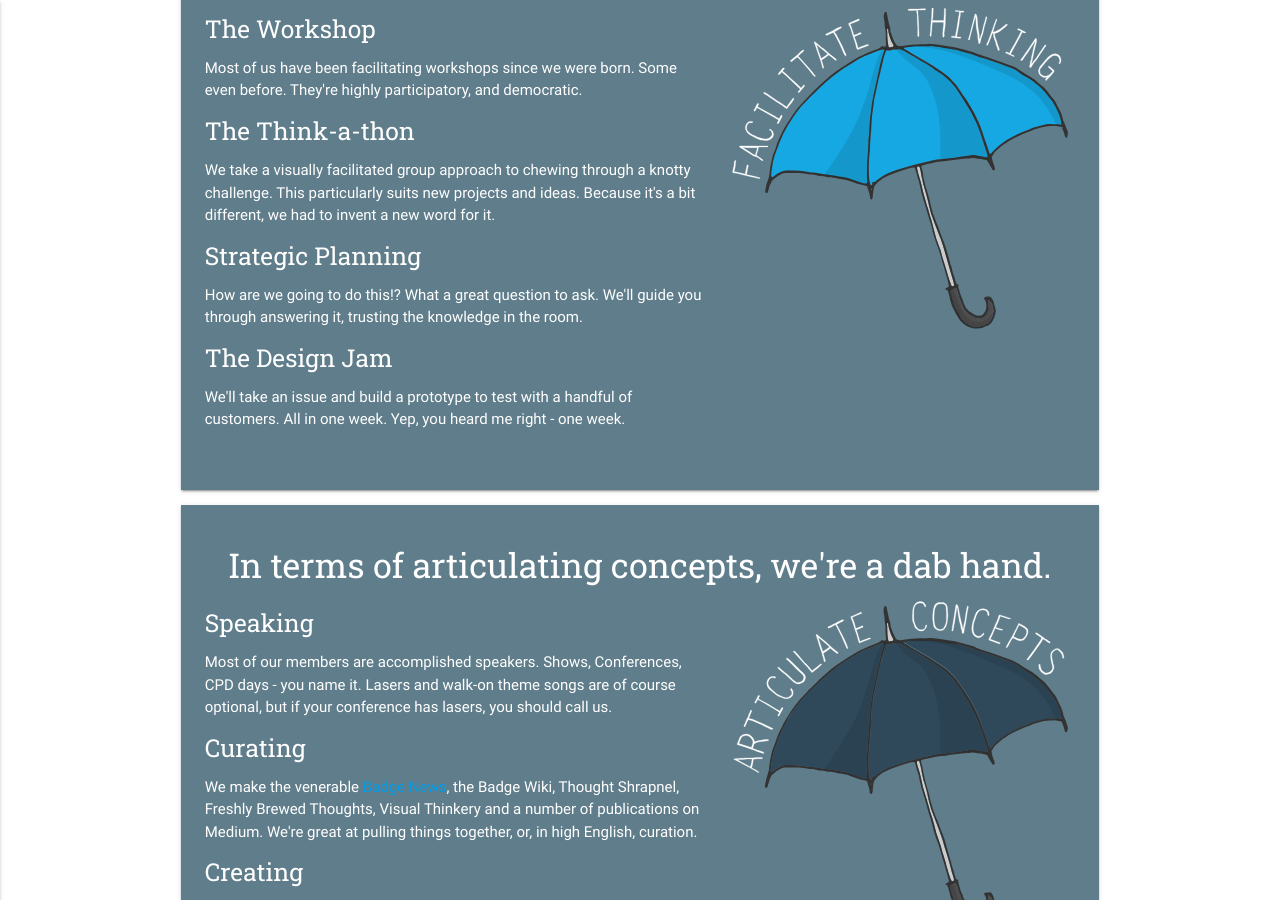
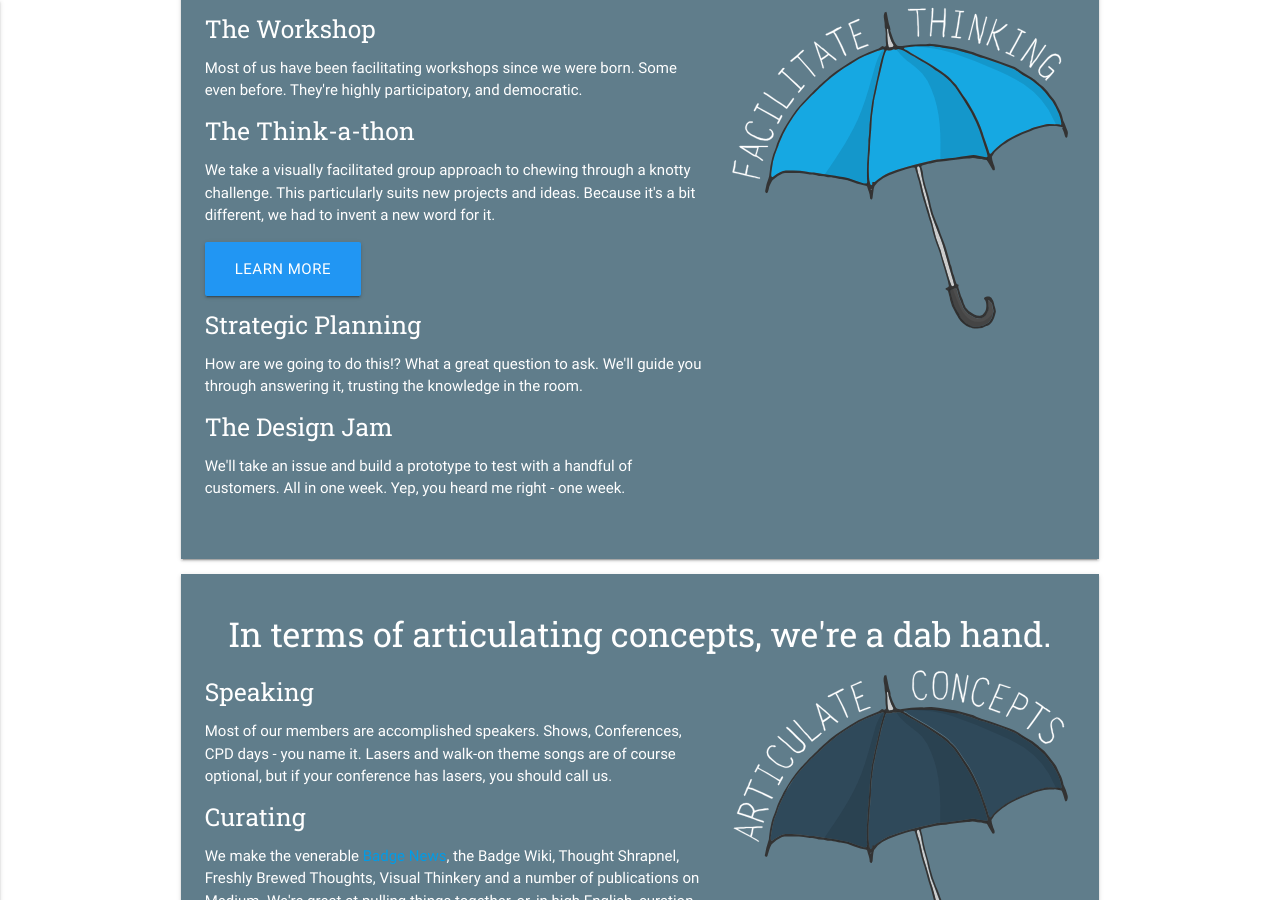
Before and after one commit to weareopen/staging, a Jekyll site: the page built from what.md, in a window 1280 px wide and 900 px high, scrolled down 562 px. Built offline with Jekyll 4.4.1, drawn with Linux system fonts in a browser that asks for light colours.

Commit message:
added button to thinkathon page on what

```diff
--- a/what.md
+++ b/what.md
@@ -21,6 +21,8 @@ img: umbrella-intro.png
                                 <h5>The Think-a-thon</h5>
 
                                 <p>We take a visually facilitated group approach to chewing through a knotty challenge. This particularly suits new projects and ideas. Because it's a bit different, we had to invent a new word for it.</p>
+                                <p>
+                                <a href="{{ "/" | relative_url }}thinkathon" alt="learn more" id="download-button" class="btn-large waves-effect waves-light blue">Learn more</a></p>
 
                                 <h5>Strategic Planning</h5>
 
```
Also changed, not shown: 1 other file.
